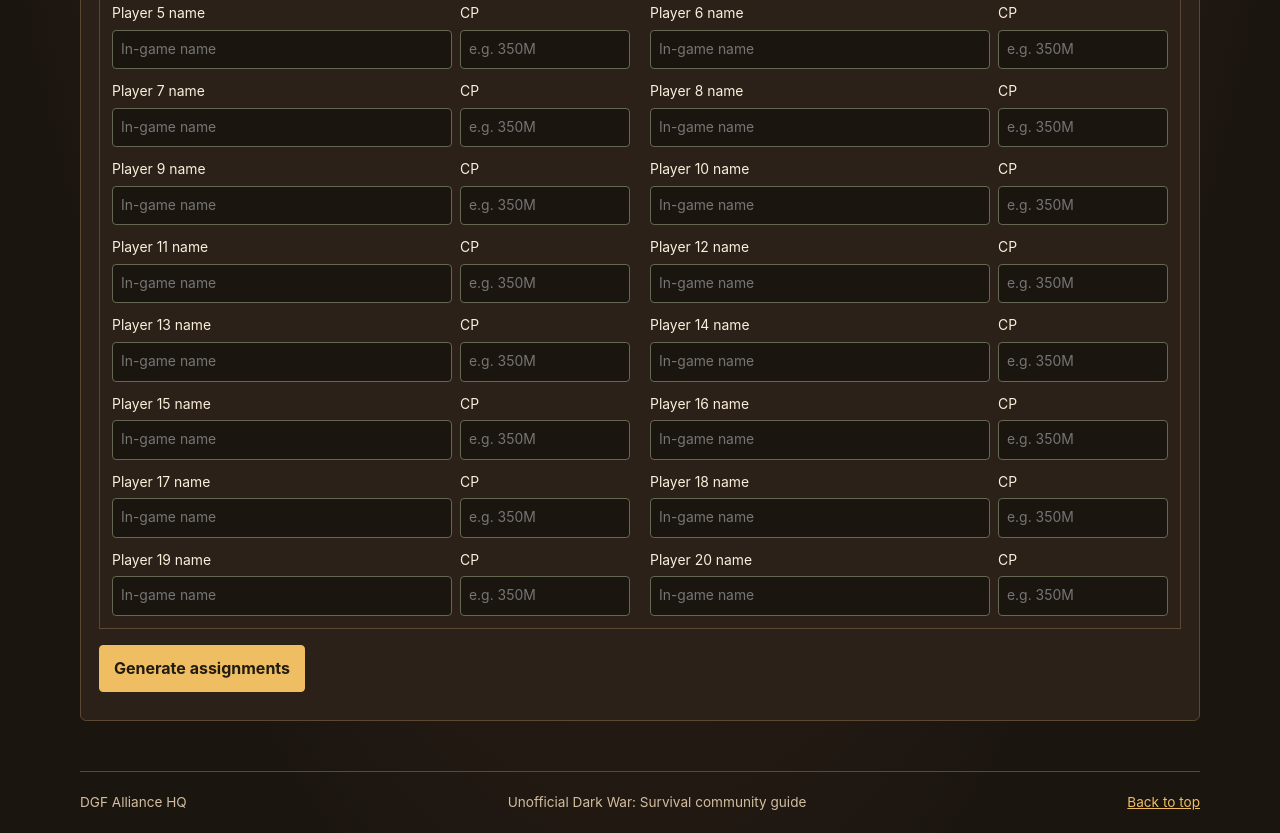
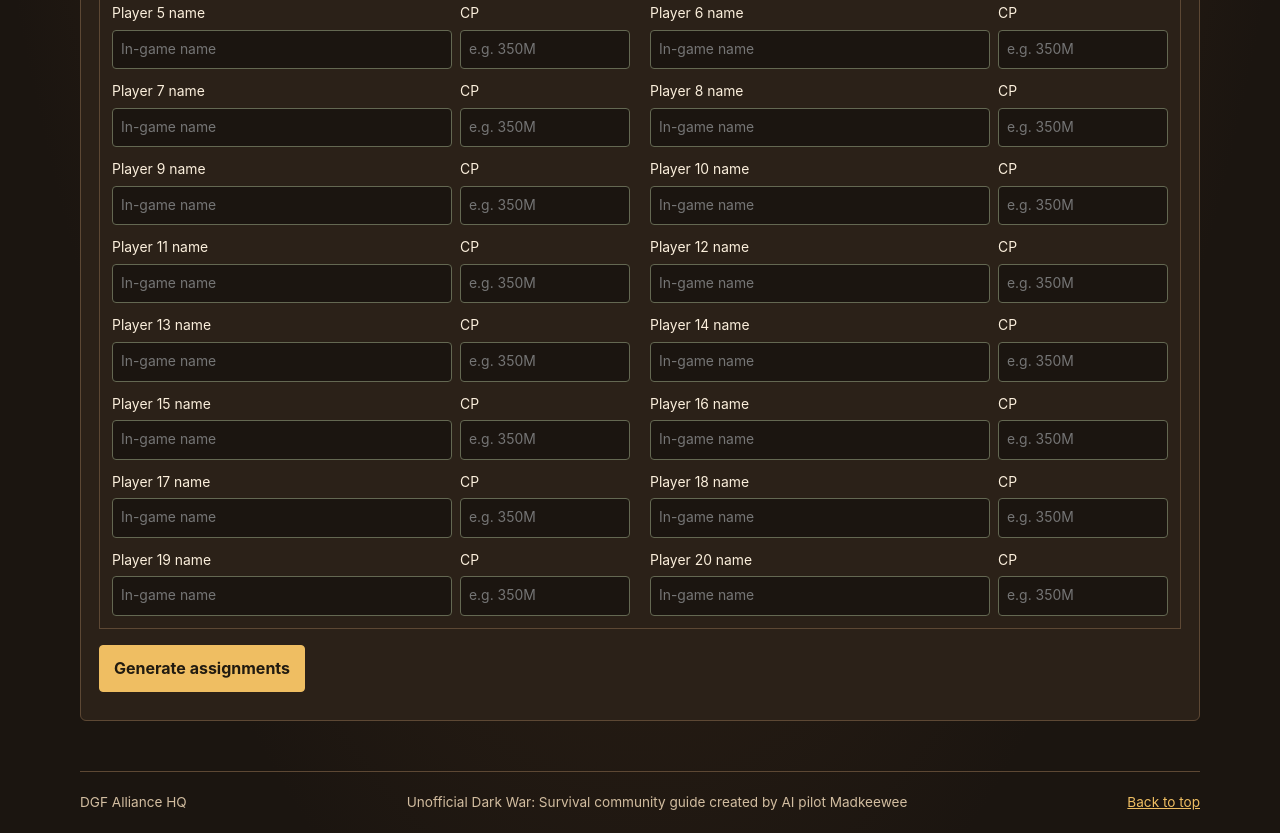
Before and after one commit to Madkeewee/DGF, a plain HTML site: page bgb.html in a window 1280 px wide. Shown: the part 1040-1873 px from the top of the page. Drawn offline with Linux system fonts and the light colour scheme.

Commit message:
Credit AI pilot Madkeewee in every page footer

```diff
--- a/bgb.html
+++ b/bgb.html
@@ -73,6 +73,6 @@
       </div>
     </section>
   </main>
-  <footer class="wrap footer"><span data-brand>DGF Alliance HQ</span><span>Unofficial Dark War: Survival community guide</span><a href="#main">Back to top</a></footer>
+  <footer class="wrap footer"><span data-brand>DGF Alliance HQ</span><span>Unofficial Dark War: Survival community guide created by AI pilot Madkeewee</span><a href="#main">Back to top</a></footer>
 </body>
 </html>
```
Also changed, not shown: calculators.html (+1 -1 lines), index.html (+1 -1 lines), planner.html (+1 -1 lines), season.html (+1 -1 lines), tips.html (+1 -1 lines).
